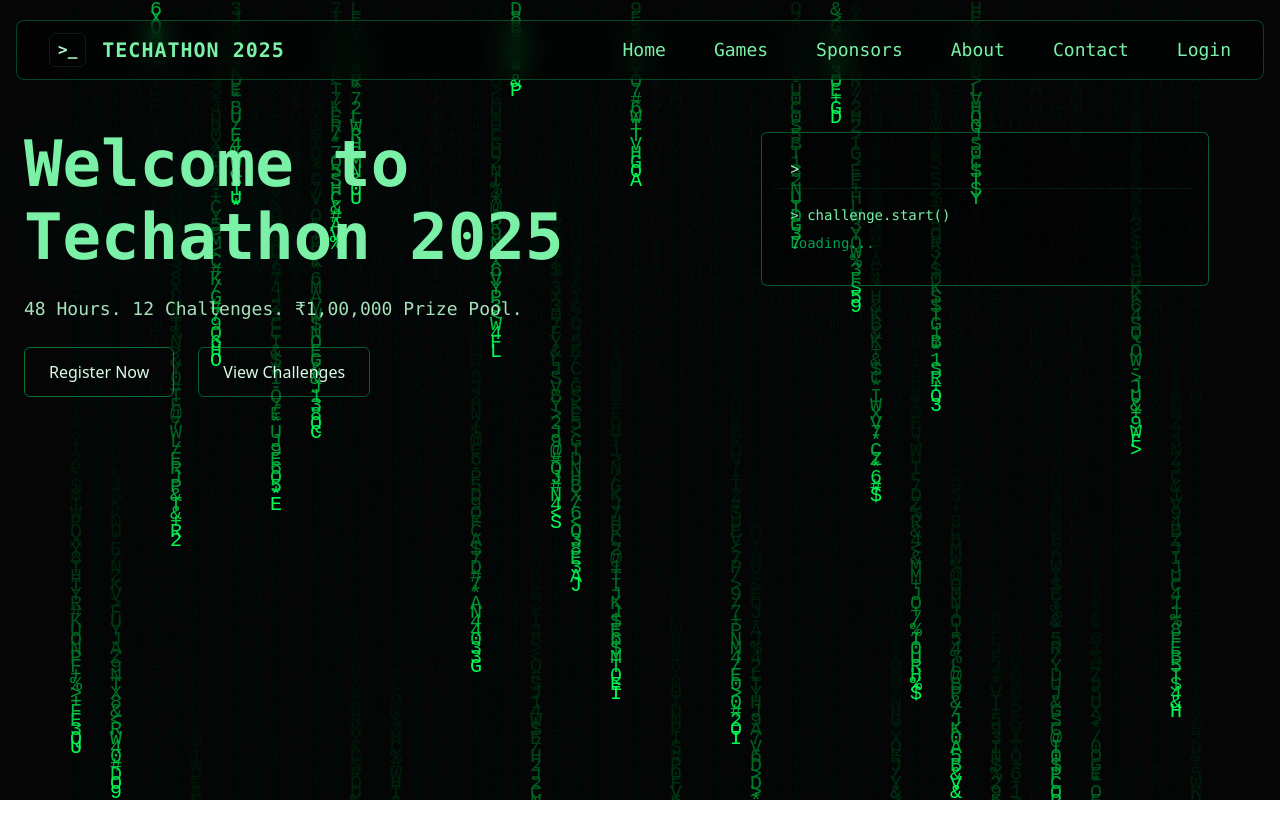
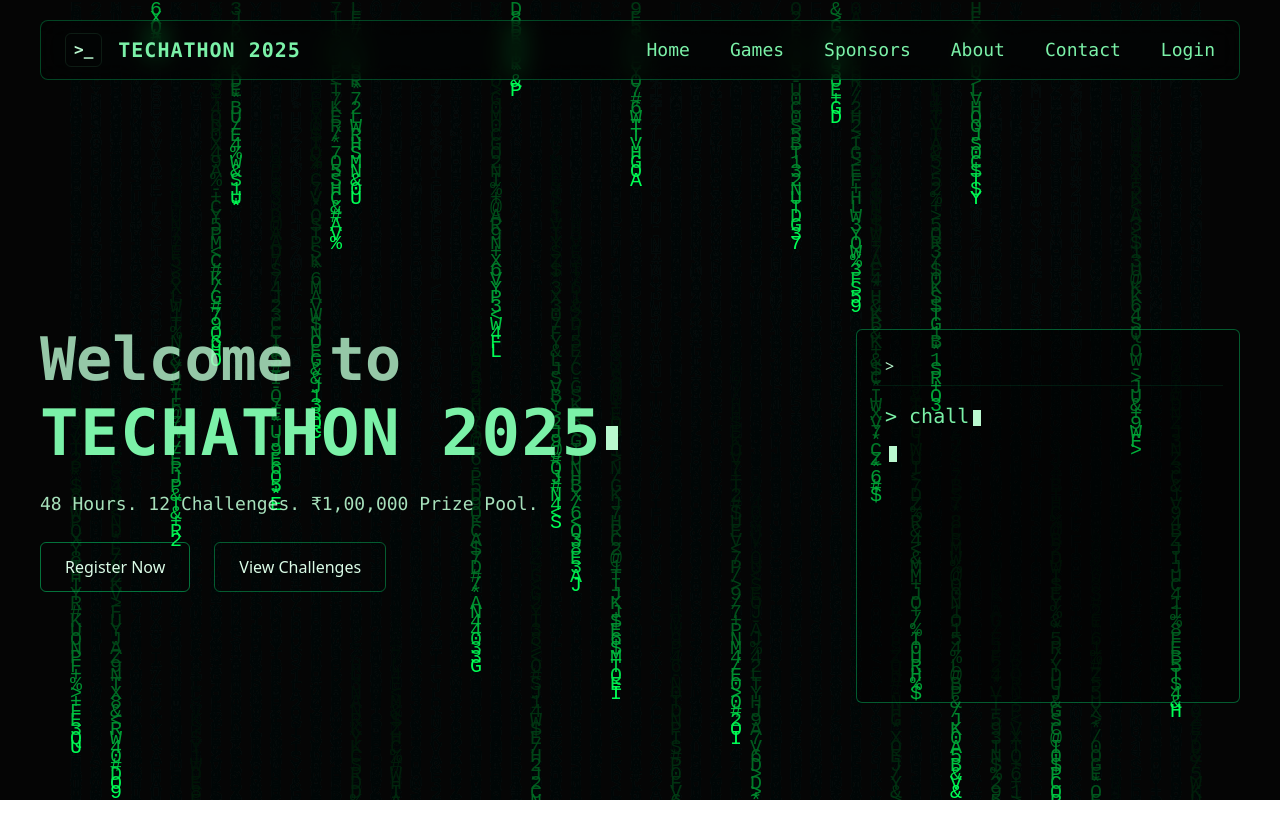
Before and after one commit to chandanyadav2004/Teachathon, a React (Vite) app in the folder techathon-ui/: page / in a window 1280 px wide. Shown: the top 838 px of the page. Before the commit the page ends 800 px from the top, so only its background shows below. Built offline with nearby package versions, Linux system fonts and the light colour scheme.

Commit message:
Home section part 1

```diff
--- a/techathon-ui/src/components/Hero.jsx
+++ b/techathon-ui/src/components/Hero.jsx
@@ -1,18 +1,127 @@
-import React from "react";
+import React, { useEffect, useState, useRef } from "react";
 
 /**
- * Hero component with left large title + CTAs and right code box.
- * Accepts optional children; desktop layout only.
+ * Hero component:
+ * - looping typing + deleting for the main title
+ * - looping typing for right code box (line1 then line2)
+ * - centered with slight top padding
+ * - buttons glow on hover
+ * - tighter left-right spacing (max-w reduced and gap reduced)
  */
 export default function Hero() {
+  // MAIN TITLE typing loop
+  const fullTitle = "TECHATHON 2025";
+  const [titleText, setTitleText] = useState("");
+  const titleIndexRef = useRef(0);
+  const titleActionRef = useRef("typing"); // 'typing' or 'deleting'
+  const titleMountedRef = useRef(true);
+
+  useEffect(() => {
+    titleMountedRef.current = true;
+
+    async function typeLoop() {
+      while (titleMountedRef.current) {
+        // typing
+        titleActionRef.current = "typing";
+        for (let i = 1; i <= fullTitle.length; i++) {
+          if (!titleMountedRef.current) return;
+          setTitleText(fullTitle.slice(0, i));
+          await new Promise((r) => setTimeout(r, 110));
+        }
+
+        // pause when fully typed
+        await new Promise((r) => setTimeout(r, 900));
+
+        // deleting
+        titleActionRef.current = "deleting";
+        for (let i = fullTitle.length - 1; i >= 0; i--) {
+          if (!titleMountedRef.current) return;
+          setTitleText(fullTitle.slice(0, i));
+          await new Promise((r) => setTimeout(r, 60));
+        }
+
+        // small pause before typing again
+        await new Promise((r) => setTimeout(r, 400));
+      }
+    }
+
+    typeLoop();
+
+    return () => {
+      titleMountedRef.current = false;
+    };
+  }, []);
+
+  // RIGHT BOX typing loop
+  const lines = ["> challenge.start()", "Loading..."];
+  const [boxLines, setBoxLines] = useState(["", ""]);
+  const boxMountedRef = useRef(true);
+
+  useEffect(() => {
+    boxMountedRef.current = true;
+
+    async function boxLoop() {
+      while (boxMountedRef.current) {
+        // type first line
+        let s = "";
+        for (let i = 0; i <= lines[0].length; i++) {
+          if (!boxMountedRef.current) return;
+          s = lines[0].slice(0, i);
+          setBoxLines((prev) => [s, ""]);
+          await new Promise((r) => setTimeout(r, 70));
+        }
+
+        // short pause
+        await new Promise((r) => setTimeout(r, 500));
+
+        // type second line
+        let t = "";
+        for (let j = 0; j <= lines[1].length; j++) {
+          if (!boxMountedRef.current) return;
+          t = lines[1].slice(0, j);
+          setBoxLines((prev) => [s, t]);
+          await new Promise((r) => setTimeout(r, 100));
+        }
+
+        // hold visible
+        await new Promise((r) => setTimeout(r, 1200));
+
+        // clear both lines (simulate restart)
+        for (let k = 0; k < 2; k++) {
+          if (!boxMountedRef.current) return;
+          setBoxLines(["", ""]);
+          await new Promise((r) => setTimeout(r, 220));
+        }
+
+        // short gap before next loop
+        await new Promise((r) => setTimeout(r, 300));
+      }
+    }
+
+    boxLoop();
+
+    return () => {
+      boxMountedRef.current = false;
+    };
+  }, []);
+
   return (
-    <section className="w-full flex justify-center mt-8 px-6">
-      <div className="max-w-[1400px] w-full grid grid-cols-12 gap-8 items-start">
-        {/* LEFT: big heading + details */}
-        <div className="col-span-7">
-          <h2 className="font-mono text-[64px] leading-[1.02] text-green-300 font-bold mb-6 drop-shadow-[0_6px_30px_rgba(0,255,150,0.06)]">
-            <div>Welcome to</div>
-            <div className="mt-2">Techathon 2025</div>
+    <section className="w-full flex justify-center items-center min-h-screen pt-8 px-4">
+      <div className="max-w-[1200px] w-full grid grid-cols-12 gap-6 items-start">
+        {/* LEFT: heading + details */}
+        <div className="col-span-6">
+          <h2 className="font-mono text-[64px] leading-[1.02] text-green-300 font-bold mb-6">
+            <div className=" text-green-200/80 mb-3 text-6xl ">Welcome to</div>
+            <div className="mt-2">
+              <span className="tracking-wide">
+                {titleText}
+                <span
+                  className={`inline-block ml-1 w-3 h-6 align-middle bg-green-200 animate-blink ${
+                    titleText.length === fullTitle.length ? "opacity-60" : "opacity-100"
+                  }`}
+                />
+              </span>
+            </div>
           </h2>
 
           <p className="text-green-200/90 font-mono text-lg mb-6">
@@ -20,32 +129,67 @@ export default function Hero() {
           </p>
 
           <div className="flex gap-6">
-            <button className="px-6 py-3 rounded-md border border-green-400/50 text-green-100 font-medium
-                               hover:bg-green-900/10 transition">
+            <button
+              className="
+                px-6 py-3 rounded-md border border-green-400/50 text-green-100 font-medium
+                transition transform
+                hover:-translate-y-1
+                hover:shadow-[0_18px_40px_rgba(0,255,150,0.12)]
+                hover:ring-2 hover:ring-green-400/40
+                focus:outline-none
+              "
+            >
               Register Now
             </button>
 
-            <button className="px-6 py-3 rounded-md border border-green-400/40 text-green-100 font-medium
-                               hover:bg-green-900/10 transition">
+            <button
+              className="
+                px-6 py-3 rounded-md border border-green-400/40 text-green-100 font-medium
+                transition transform
+                hover:-translate-y-1
+                hover:shadow-[0_18px_40px_rgba(0,255,150,0.12)]
+                hover:ring-2 hover:ring-green-400/40
+                focus:outline-none
+              "
+            >
               View Challenges
             </button>
           </div>
         </div>
 
-        {/* RIGHT: neon code box */}
-        <div className="col-span-5">
-          <div className="w-full max-w-md border border-green-400/40 rounded-md p-4 bg-black/30">
+        {/* RIGHT: typed code box */}
+        <div className="col-span-6 flex justify-end">
+          <div className="w-full max-w-sm border border-green-400/40 rounded-md p-4 bg-black/30">
             <div className="h-10 border-b border-green-400/10 flex items-center px-3">
               <span className="text-green-200">&gt;</span>
             </div>
 
-            <div className="py-4 px-3 font-mono text-green-200 text-sm space-y-2">
-              <div className="text-green-300">&gt; challenge.start()</div>
-              <div className="text-green-400/70">Loading...</div>
+            <div className="py-4 px-3 font-mono text-green-200 text-xl space-y-2 min-h-[300px] min-w-[400px]">
+              <div className="text-green-300">
+                {boxLines[0]}
+                <span className="inline-block ml-1 w-2 h-4 bg-green-200 animate-blink" />
+              </div>
+              <div className="text-green-400/70">
+                {boxLines[1]}
+                {/* second cursor (only show when second line typing) */}
+                {boxLines[1].length < lines[1].length && (
+                  <span className="inline-block ml-1 w-2 h-4 bg-green-200 animate-blink" />
+                )}
+              </div>
             </div>
           </div>
         </div>
       </div>
+
+      {/* blink keyframes */}
+      <style>{`
+        @keyframes blink {
+          0% { opacity: 1; }
+          50% { opacity: 0; }
+          100% { opacity: 1; }
+        }
+        .animate-blink { animation: blink 900ms steps(1,end) infinite; display:inline-block; vertical-align:middle; }
+      `}</style>
     </section>
   );
 }
--- a/techathon-ui/src/components/MatrixBackground.jsx
+++ b/techathon-ui/src/components/MatrixBackground.jsx
@@ -1,9 +1,5 @@
 import React, { useEffect, useRef } from "react";
 
-/**
- * Full-screen matrix-like vertical rain background (canvas).
- * Props: padding, fontSize, speed, color
- */
 export default function MatrixBackground({
   padding = 70,
   fontSize = 20,
@@ -39,22 +35,19 @@ export default function MatrixBackground({
     fitCanvas();
     initDrops();
 
-    const charSet = "ABCDEFGHIJKLMNOPQRSTUVWXYZ0123456789@#$%&*+-/<>".split(
-      ""
-    );
+    const charSet = "ABCDEFGHIJKLMNOPQRSTUVWXYZ0123456789@#$%&*+-/<>".split("");
 
     function draw() {
       const w = canvas.clientWidth;
       const h = canvas.clientHeight;
 
-      // fade background slightly for tails
       ctx.fillStyle = "rgba(0,0,0,0.08)";
       ctx.fillRect(0, 0, w, h);
 
       ctx.fillStyle = color;
       ctx.font = `${fontSize}px monospace`;
       ctx.textBaseline = "top";
-      ctx.shadowColor = "transparent"; // no top haze
+      ctx.shadowColor = "transparent";
 
       for (let i = 0; i < dropsRef.current.length; i++) {
         const ch = charSet[Math.floor(Math.random() * charSet.length)];
@@ -62,7 +55,7 @@ export default function MatrixBackground({
         const y = dropsRef.current[i] * fontSize;
         ctx.fillText(ch, x, y);
 
-        dropsRef.current[i] += speed * (fontSize / 20); // scale speed by font
+        dropsRef.current[i] += speed * (fontSize / 20);
 
         if (y > h && Math.random() > 0.99) {
           dropsRef.current[i] = 0;
--- a/techathon-ui/src/pages/Home.jsx
+++ b/techathon-ui/src/pages/Home.jsx
@@ -1,18 +1,16 @@
 import React from "react";
 
-const nav = ["Home", "Games", "Sponsors", "About", "Contact", "Login"];
+export default function DesktopHeader() {
+  const nav = ["Home", "Games", "Sponsors", "About", "Contact", "Login"];
 
-export default function Home() {
   return (
     <header className="w-full flex justify-center py-5 z-40 pointer-events-auto">
       <div
-        className="max-w-[1400px] w-full mx-4 px-8 py-3 rounded-lg
+        className="max-w-[1200px] w-full mx-2 px-6 py-3 rounded-lg
                    border border-green-400/30 bg-black/30 backdrop-blur-md
                    flex items-center justify-between font-mono text-green-300"
       >
-        {/* Left: logo-like prompt and title */}
         <div className="flex items-center gap-4">
-          {/* prompt icon */}
           <div className="px-2 py-1 rounded-md border border-green-300/10 flex items-center">
             <span className="text-green-200 font-bold">&gt;_</span>
           </div>
@@ -22,8 +20,7 @@ export default function Home() {
           </div>
         </div>
 
-        {/* Nav */}
-        <nav className="flex items-center gap-12 text-lg">
+        <nav className="flex items-center gap-10 text-lg">
           {nav.map((n) => (
             <a
               key={n}
```
